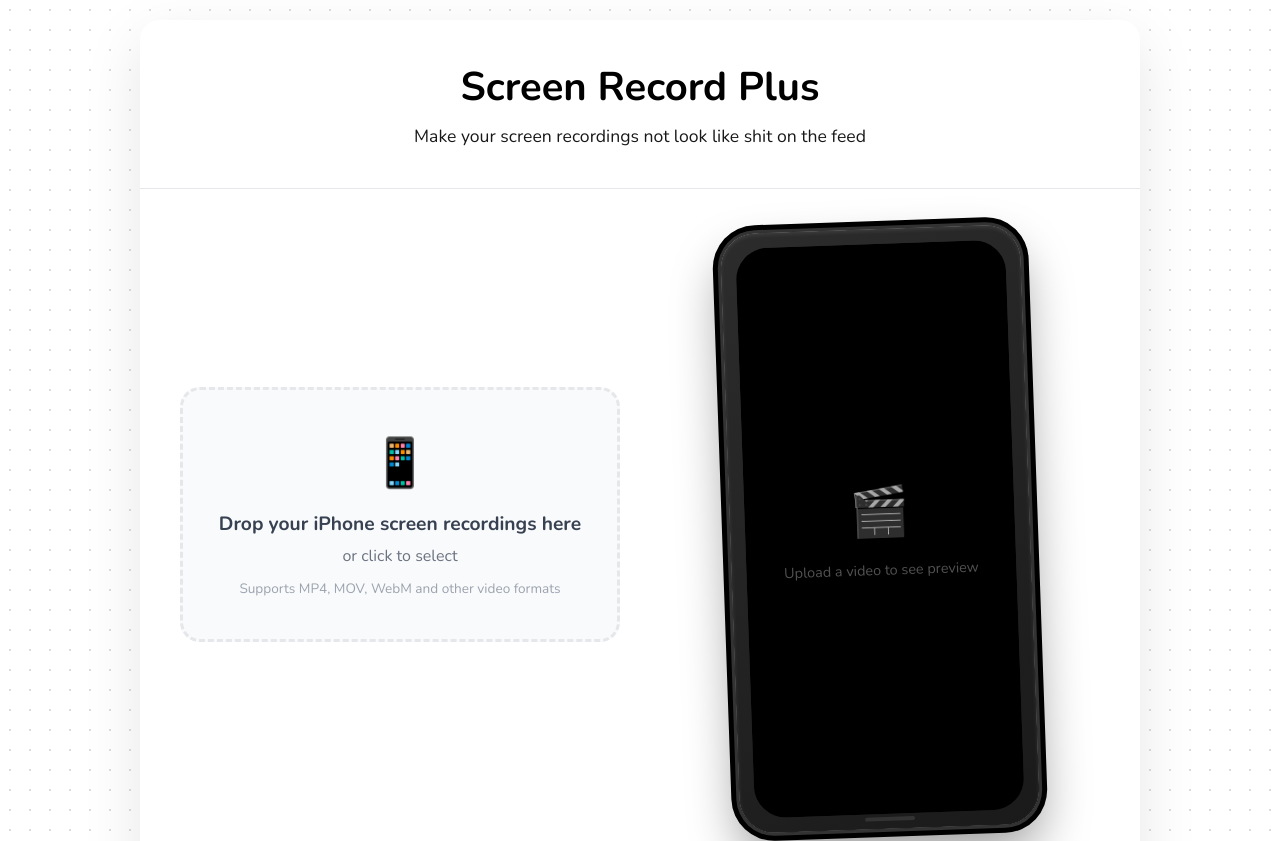
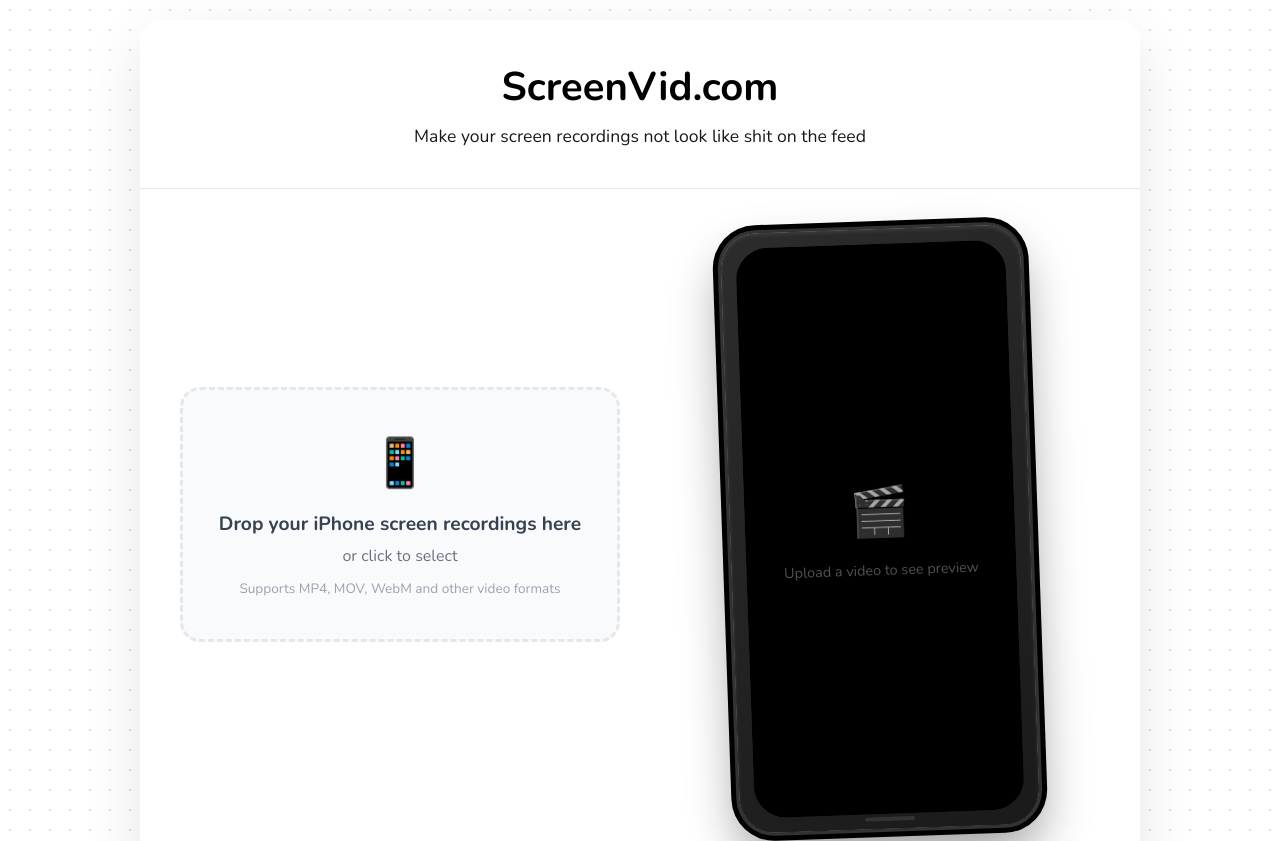
Before and after one commit to rbrown101010/screenvid, a plain HTML site: page index.html in a window 1280 px wide. Shown: the top 841 px of the page. Drawn offline with nearby package versions, Linux system fonts and the light colour scheme.

Commit message:
Update app title from 'Screen Record Plus' to 'ScreenVid.com'

```diff
--- a/index.html
+++ b/index.html
@@ -3,7 +3,7 @@
 <head>
     <meta charset="UTF-8">
     <meta name="viewport" content="width=device-width, initial-scale=1.0">
-    <title>Screen Record Plus</title>
+    <title>ScreenVid.com</title>
     <link rel="preconnect" href="https://fonts.googleapis.com">
     <link rel="preconnect" href="https://fonts.gstatic.com" crossorigin>
     <link href="https://fonts.googleapis.com/css2?family=Nunito:ital,wght@0,200..1000;1,200..1000&display=swap" rel="stylesheet">
@@ -12,7 +12,7 @@
 <body>
     <div class="container">
         <header>
-            <h1>Screen Record Plus</h1>
+            <h1>ScreenVid.com</h1>
             <p>Make your screen recordings not look like shit on the feed</p>
         </header>
 
```
